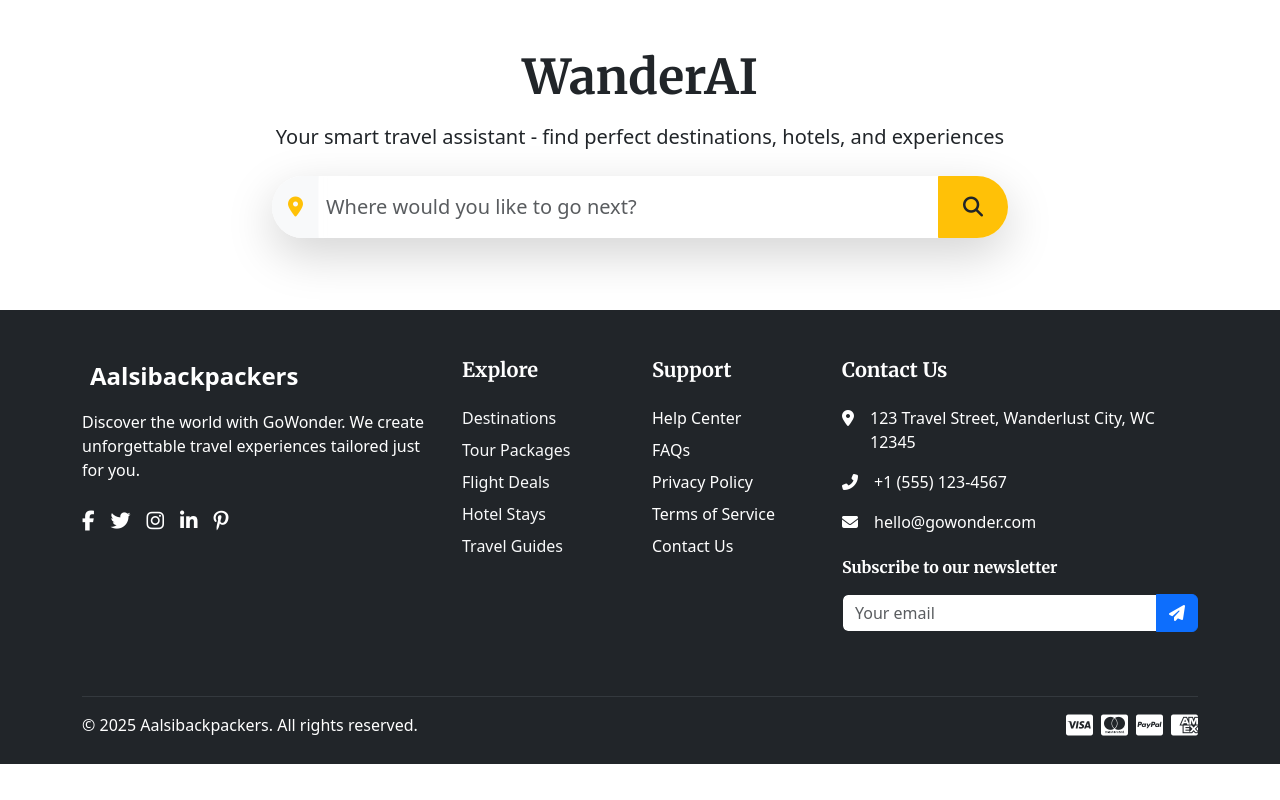
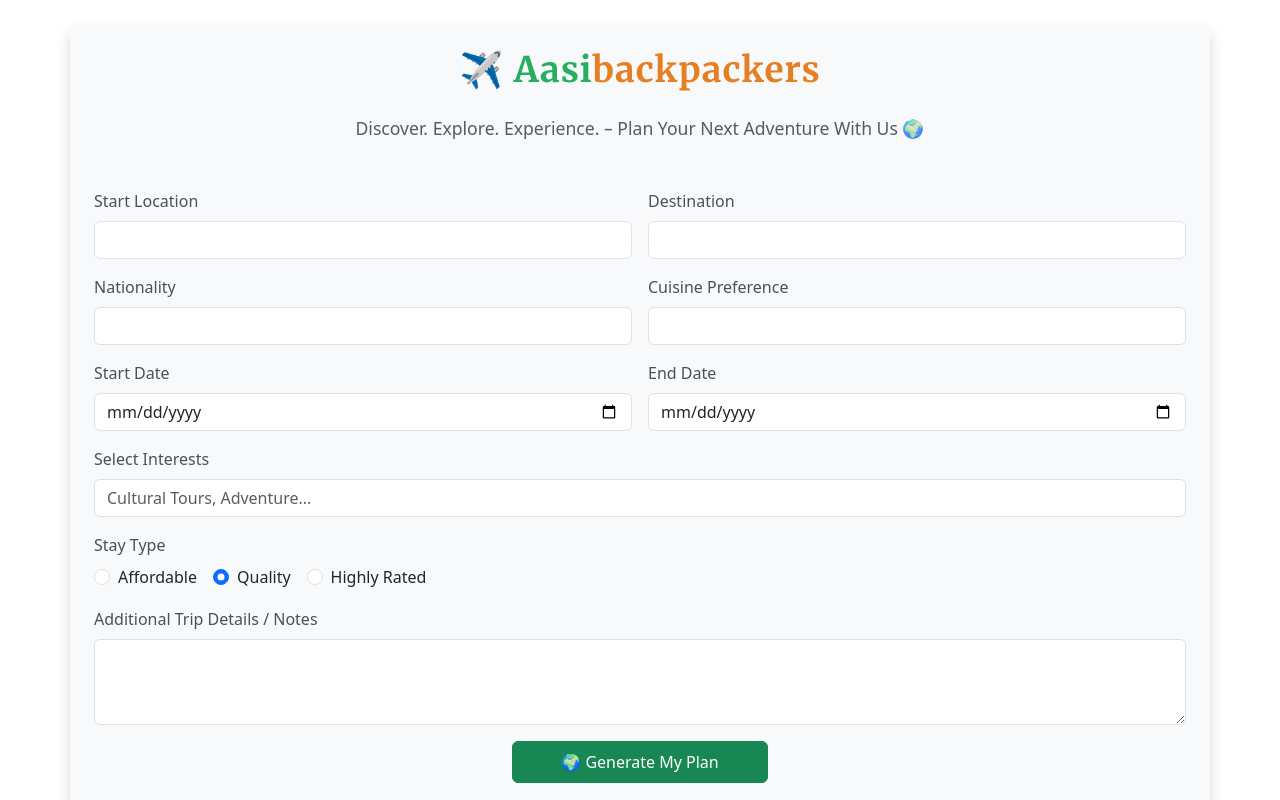
Before and after one commit to Akhil3838/travel_package, a Next.js app: page / in a window 1280 px wide. Shown: the part 1560-2360 px from the top of the page. Before the commit the page ends 2324 px from the top, so only its background shows below. Built offline with nearby package versions, Linux system fonts and the light colour scheme; no server answers.

Commit message:
updated the ai search

```diff
--- a/package.json
+++ b/package.json
@@ -12,7 +12,8 @@
     "axios": "^1.11.0",
     "next": "15.3.4",
     "react": "^19.0.0",
-    "react-dom": "^19.0.0"
+    "react-dom": "^19.0.0",
+    "react-markdown": "^10.1.0"
   },
   "devDependencies": {
     "@eslint/eslintrc": "^3",
--- a/src/components/AiSearchbar.jsx
+++ b/src/components/AiSearchbar.jsx
@@ -1,31 +1,40 @@
 "use client"; // if using Next.js App Router
 
 import { searchAi } from "@/services/allApi";
-import React, { useState, useEffect } from "react";
+import React, { useState } from "react";
+import ReactMarkdown from "react-markdown"; // ✅ import for markdown rendering
 
 function TravelSearchBar() {
-  const [formData, setFormData] = useState({ query: "" });
+  const [formData, setFormData] = useState({
+    start_location: "",
+    destination: "",
+    nationality: "",
+    start_date: "",
+    end_date: "",
+    cuisine_preference: "",
+    interests: "",
+    stay_type: "Quality",
+    additional_data: "",
+  });
+
   const [loading, setLoading] = useState(false);
   const [result, setResult] = useState("");
 
+  const handleChange = (e) => {
+    setFormData({ ...formData, [e.target.name]: e.target.value });
+  };
+
   const handleSubmit = async (e) => {
     e.preventDefault();
-  if (!formData.query.trim()) return;
-
     setLoading(true);
     setResult("");
 
     try {
-    console.log("Query:", formData);
-
+      console.log("Form Data:", formData);
       const data = await searchAi(formData);
       console.log("AI Response:", data);
 
-const content =
-  data?.choices?.[0]?.message?.content ||
-  data?.choices?.[0]?.delta?.content ||
-  "";
-
+      const content = data?.travel_plan || data?.citations || "";
       setResult(content || "No suggestions found.");
     } catch (error) {
       console.error("Error:", error);
@@ -35,72 +44,188 @@
     setLoading(false);
   };
 
-  const clearInput = () => setFormData({ query: "" });
+  return (
+    <div className="container my-5 p-4 rounded shadow bg-light">
+      {/* Title */}
+      <h2
+        className="text-center mb-4 fw-bold"
+        style={{
+          color: "#2c3e50",
+          fontSize: "2.2rem",
+          letterSpacing: "1px",
+        }}
+      >
+        ✈️ <span style={{ color: "#27ae60" }}>Aasi</span>
+        <span style={{ color: "#e67e22" }}>backpackers</span>
+      </h2>
+      <p className="text-center text-muted mb-5" style={{ fontSize: "1.1rem" }}>
+        Discover. Explore. Experience. – Plan Your Next Adventure With Us 🌍
+      </p>
 
-  // Optional: watch result changes
-  useEffect(() => {
-    if (result) console.log("Updated result:", result);
-  }, [result]);
-
-  return (
-    <div className="container my-5 py-4">
-      <div className="text-center mb-4">
-        <h1 className="display-5 fw-bold text-dark mb-3">WanderAI</h1>
-        <p className="lead text-dark">
-          Your smart travel assistant - find perfect destinations, hotels, and
-          experiences
-        </p>
+      {/* Form */}
+      <form onSubmit={handleSubmit} className="row g-3">
+        {/* Start Location */}
+        <div className="col-md-6">
+          <label className="form-label">Start Location</label>
+          <input
+            type="text"
+            name="start_location"
+            className="form-control"
+            value={formData.start_location}
+            onChange={handleChange}
+          />
         </div>
 
-      <div className="row justify-content-center">
-        <div className="col-12 col-md-10 col-lg-8">
-          <form onSubmit={handleSubmit}>
-            <div className="input-group input-group-lg shadow-lg rounded-pill overflow-hidden bg-white text-dark bg-opacity-25">
-              <span className="input-group-text border-0">
-                <i className="fa-solid fa-location-dot text-warning"></i>
-              </span>
+        {/* Destination */}
+        <div className="col-md-6">
+          <label className="form-label">Destination</label>
           <input
             type="text"
-                className="form-control border-0 py-3 px-2 bg-transparent text-dark"
-                value={formData.query}
-                onChange={(e) =>
-                  setFormData({ ...formData, query: e.target.value })
-                }
-                placeholder="Where would you like to go next?"
-                aria-label="Travel destination search"
-                style={{ backdropFilter: "blur(5px)" }}
+            name="destination"
+            className="form-control"
+            value={formData.destination}
+            onChange={handleChange}
           />
+        </div>
 
-              {formData.query && (
+        {/* Nationality */}
+        <div className="col-md-6">
+          <label className="form-label">Nationality</label>
+          <input
+            type="text"
+            name="nationality"
+            className="form-control"
+            value={formData.nationality}
+            onChange={handleChange}
+          />
+        </div>
+
+        {/* Cuisine Preference */}
+        <div className="col-md-6">
+          <label className="form-label">Cuisine Preference</label>
+          <input
+            type="text"
+            name="cuisine_preference"
+            className="form-control"
+            value={formData.cuisine_preference}
+            onChange={handleChange}
+          />
+        </div>
+
+        {/* Dates */}
+        <div className="col-md-6">
+          <label className="form-label">Start Date</label>
+          <input
+            type="date"
+            name="start_date"
+            className="form-control"
+            value={formData.start_date}
+            onChange={handleChange}
+          />
+        </div>
+        <div className="col-md-6">
+          <label className="form-label">End Date</label>
+          <input
+            type="date"
+            name="end_date"
+            className="form-control"
+            value={formData.end_date}
+            onChange={handleChange}
+          />
+        </div>
+
+        {/* Interests */}
+        <div className="col-md-12">
+          <label className="form-label">Select Interests</label>
+          <input
+            type="text"
+            name="interests"
+            className="form-control"
+            placeholder="Cultural Tours, Adventure..."
+            value={formData.interests}
+            onChange={handleChange}
+          />
+        </div>
+
+        {/* Stay Type */}
+        <div className="col-md-12">
+          <label className="form-label d-block">Stay Type</label>
+          <div className="form-check form-check-inline">
+            <input
+              type="radio"
+              name="stay_type"
+              value="Affordable"
+              checked={formData.stay_type === "Affordable"}
+              onChange={handleChange}
+              className="form-check-input"
+            />
+            <label className="form-check-label">Affordable</label>
+          </div>
+          <div className="form-check form-check-inline">
+            <input
+              type="radio"
+              name="stay_type"
+              value="Quality"
+              checked={formData.stay_type === "Quality"}
+              onChange={handleChange}
+              className="form-check-input"
+            />
+            <label className="form-check-label">Quality</label>
+          </div>
+          <div className="form-check form-check-inline">
+            <input
+              type="radio"
+              name="stay_type"
+              value="Highly Rated"
+              checked={formData.stay_type === "Highly Rated"}
+              onChange={handleChange}
+              className="form-check-input"
+            />
+            <label className="form-check-label">Highly Rated</label>
+          </div>
+        </div>
+
+        {/* Notes */}
+        <div className="col-md-12">
+          <label className="form-label">Additional Trip Details / Notes</label>
+          <textarea
+            name="additional_data"
+            className="form-control"
+            rows="3"
+            value={formData.additional_data}
+            onChange={handleChange}
+          />
+        </div>
+
+        {/* Submit */}
+        <div className="col-12 text-center">
           <button
-                  type="button"
-                  className="btn btn-link text-dark position-absolute end-0 top-50 translate-middle-y me-5"
-                  onClick={clearInput}
-                  style={{ zIndex: 5 }}
+            type="submit"
+            className="btn btn-success px-5 py-2"
+            disabled={loading}
           >
-                  <i className="fa-solid fa-xmark fs-4"></i>
-                </button>
-              )}
-
-              <button className="btn btn-warning px-4 text-dark" type="submit">
-                {loading ? (
-                  <span className="spinner-border spinner-border-sm"></span>
-                ) : (
-                  <i className="fa-solid fa-magnifying-glass fs-5"></i>
-                )}
+            {loading ? "Generating..." : "🌍 Generate My Plan"}
           </button>
         </div>
       </form>
 
-          {/* AI Result */}
+      {/* Result */}
       {result && (
-            <div className="mt-4 p-3 border rounded bg-light text-dark shadow-sm">
-              <h5>Suggestions:</h5>
-              <p>{result}</p>
+        <div className="mt-4 p-3 border rounded bg-white shadow-sm">
+          <h5 className="text-success">📝 Your End-to-End Travel Plan</h5>
+          <div
+            className="p-4 border rounded shadow-sm bg-white"
+            style={{
+              lineHeight: "1.6",
+              fontSize: "1rem",
+              fontFamily: "Arial, sans-serif",
+            }}
+          >
+            {/* ✅ Render Markdown properly */}
+            <ReactMarkdown>{result}</ReactMarkdown>
+          </div>
         </div>
       )}
-        </div>
-      </div>
     </div>
   );
 }
```
Also changed, not shown: 1 other file (tests, documents, lock files or other folders). Lines whose indentation alone changed are shown as unchanged.
